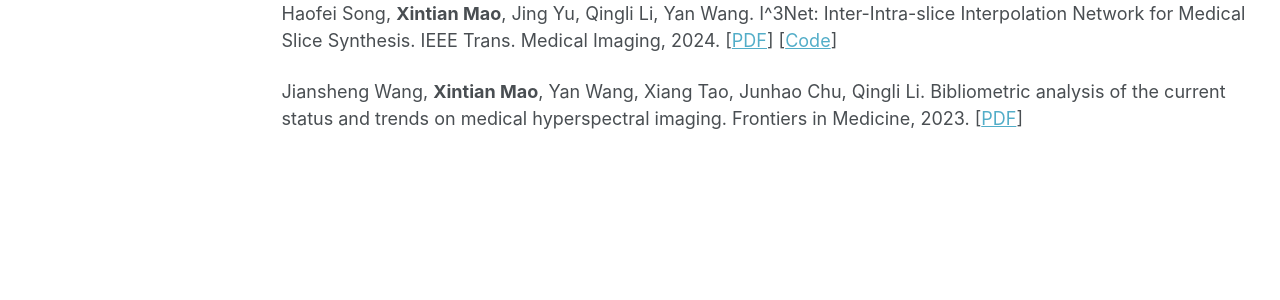
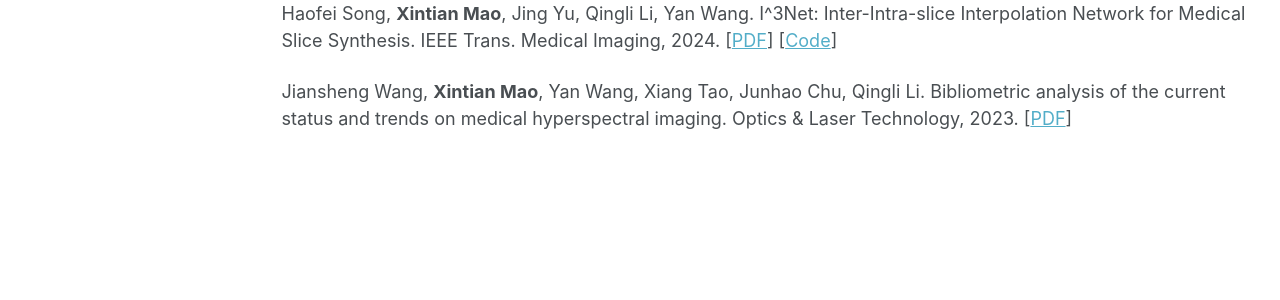
Before and after one commit to XintianMao97/XintianMao97.github.io, a Jekyll site: the page built from _pages/publications.md, in a window 1280 px wide and 1271 px high. Shown: the part 708-1008 px from the top of the window. Built offline with Jekyll 4.4.1, drawn with Linux system fonts in a browser that asks for light colours; some web fonts are replaced.

Commit message:
Update publications.md

```diff
--- a/_pages/publications.md
+++ b/_pages/publications.md
@@ -24,4 +24,4 @@ author_profile: true
 # Journals
 Haofei Song, **Xintian Mao**, Jing Yu, Qingli Li, Yan Wang. I^3Net: Inter-Intra-slice Interpolation Network for Medical Slice Synthesis. IEEE Trans. Medical Imaging, 2024. [[PDF](https://ieeexplore.ieee.org/abstract/document/10508991/)] [[Code](https://github.com/DeepMed-Lab-ECNU/Medical-Image-Reconstruction)]
 
-Jiansheng Wang, **Xintian Mao**, Yan Wang, Xiang Tao, Junhao Chu, Qingli Li. Bibliometric analysis of the current status and trends on medical hyperspectral imaging. Frontiers in Medicine, 2023. [[PDF](https://www.sciencedirect.com/science/article/pii/S0030399223002244)]
+Jiansheng Wang, **Xintian Mao**, Yan Wang, Xiang Tao, Junhao Chu, Qingli Li. Bibliometric analysis of the current status and trends on medical hyperspectral imaging. Optics & Laser Technology, 2023. [[PDF](https://www.sciencedirect.com/science/article/pii/S0030399223002244)]
```
